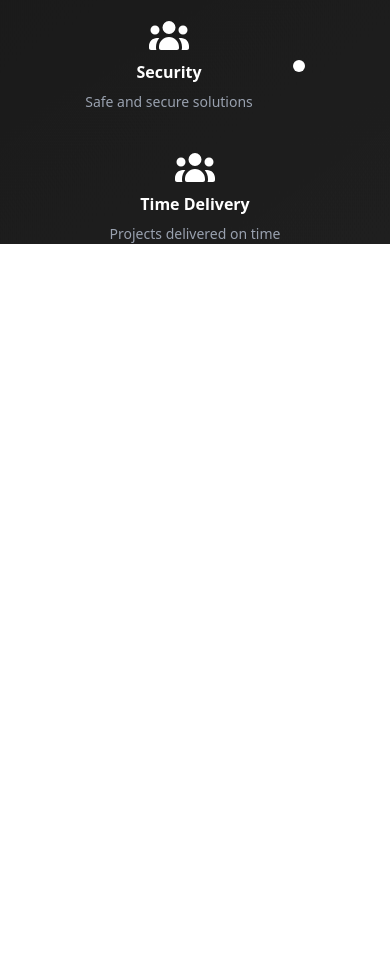
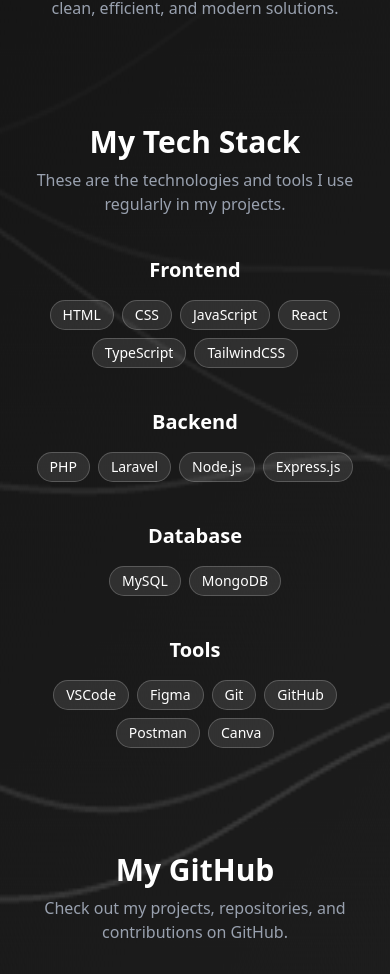
Before and after one commit to badriyassine/Yassine_badri, a React (Vite) app: page / in a window 390 px wide. Shown: the part 1020-1994 px from the top of the page. Before the commit the page ends 1264 px from the top, so only its background shows below. Built offline with nearby package versions, Linux system fonts and the light colour scheme; no server answers.

Commit message:
adding github and tech component

```diff
--- a/src/pages/skills_section/Skills.jsx
+++ b/src/pages/skills_section/Skills.jsx
@@ -1,9 +1,32 @@
-import React from 'react'
+import React from 'react';
+import Github from './components/Github';
+import Tech from './components/Tech';
 
 const Skills = () => {
   return (
-    <div>Skills</div>
-  )
-}
+    <div className="flex flex-col items-center mt-20 px-4">
+      {/* Section Title */}
+      <h2 className="text-3xl font-bold text-white text-center">
+        My Skills & Work
+      </h2>
+      <p className="text-gray-400 text-center mt-2 max-w-2xl">
+        Here’s an overview of the technologies I use and my GitHub projects. I focus on building clean, efficient, and modern solutions.
+      </p>
 
-export default Skills
+      {/* Tech & GitHub side by side */}
+      <div className="mt-10 flex flex-col md:flex-row items-start justify-center gap-10 w-full max-w-6xl">
+        {/* Tech on left */}
+        <div className="md:w-1/2 w-full">
+          <Tech />
+        </div>
+
+        {/* GitHub on right */}
+        <div className="md:w-1/2 w-full">
+          <Github />
+        </div>
+      </div>
+    </div>
+  );
+};
+
+export default Skills;
--- /dev/null
+++ b/src/pages/skills_section/components/Github.jsx
@@ -0,0 +1,66 @@
+import React, { useEffect, useState } from "react";
+import { FontAwesomeIcon } from "@fortawesome/react-fontawesome";
+import { faGithub } from "@fortawesome/free-brands-svg-icons";
+
+const GITHUB_USERNAME = "badriyassine"; // Replace with your username
+
+const Github = () => {
+  const [repos, setRepos] = useState([]);
+
+  useEffect(() => {
+    // Fetch GitHub repos (latest 6)
+    fetch(`https://api.github.com/users/${GITHUB_USERNAME}/repos?sort=updated&per_page=6`)
+      .then((res) => res.json())
+      .then((data) => setRepos(data))
+      .catch((err) => console.error(err));
+  }, []);
+
+  return (
+    <div className="flex flex-col items-center mt-16 px-4 w-full">
+      {/* Section Title */}
+      <h2 className="text-3xl font-bold text-white text-center">
+        My GitHub
+      </h2>
+      <p className="text-gray-400 text-center mt-2 max-w-xl">
+        Check out my projects, repositories, and contributions on GitHub.
+      </p>
+
+      {/* GitHub Link */}
+      <a
+        href={`https://github.com/${GITHUB_USERNAME}`}
+        target="_blank"
+        rel="noopener noreferrer"
+        className="mt-8 flex items-center gap-3 px-6 py-3 bg-white/10 hover:bg-white/20 border border-white/20 rounded-lg transition-all duration-300"
+      >
+        <FontAwesomeIcon icon={faGithub} size="2x" />
+        <span className="text-white font-semibold text-lg">
+          Visit My GitHub
+        </span>
+      </a>
+
+      {/* Repos Cards */}
+      <div className="grid grid-cols-1 sm:grid-cols-2 gap-6 mt-10 w-full max-w-4xl">
+        {repos.map((repo) => (
+          <a
+            key={repo.id}
+            href={repo.html_url}
+            target="_blank"
+            rel="noopener noreferrer"
+            className="p-4 bg-white/10 border border-white/20 rounded-lg hover:bg-white/20 transition-all duration-300"
+          >
+            <h3 className="text-white font-semibold text-lg">{repo.name}</h3>
+            <p className="text-gray-400 text-sm mt-1 line-clamp-3">
+              {repo.description || "No description provided"}
+            </p>
+            <div className="flex justify-between items-center mt-2 text-gray-400 text-sm">
+              <span>{repo.language || "N/A"}</span>
+              <span>⭐ {repo.stargazers_count}</span>
+            </div>
+          </a>
+        ))}
+      </div>
+    </div>
+  );
+};
+
+export default Github;
--- /dev/null
+++ b/src/pages/skills_section/components/Tech.jsx
@@ -0,0 +1,43 @@
+import React from "react";
+
+const Tech = () => {
+  const techStack = {
+    Frontend: ["HTML", "CSS", "JavaScript", "React", "TypeScript", "TailwindCSS"],
+    Backend: ["PHP", "Laravel", "Node.js", "Express.js"],
+    Database: ["MySQL", "MongoDB"],
+    Tools: ["VSCode", "Figma", "Git", "GitHub", "Postman", "Canva"],
+  };
+
+  return (
+    <div className="flex flex-col items-center mt-16 px-4">
+      {/* Section Title */}
+      <h2 className="text-3xl font-bold text-white text-center">
+        My Tech Stack
+      </h2>
+      <p className="text-gray-400 text-center mt-2 max-w-xl">
+        These are the technologies and tools I use regularly in my projects.
+      </p>
+
+      {/* Tech Categories */}
+      <div className="mt-10 grid grid-cols-1 sm:grid-cols-2 md:grid-cols-4 gap-10 w-full max-w-5xl">
+        {Object.entries(techStack).map(([category, items]) => (
+          <div key={category} className="flex flex-col items-center gap-4">
+            <h3 className="text-xl font-semibold text-white">{category}</h3>
+            <div className="flex flex-wrap justify-center gap-2">
+              {items.map((tech) => (
+                <span
+                  key={tech}
+                  className="px-3 py-1 bg-white/10 border border-white/20 rounded-full text-white text-sm"
+                >
+                  {tech}
+                </span>
+              ))}
+            </div>
+          </div>
+        ))}
+      </div>
+    </div>
+  );
+};
+
+export default Tech;
```
